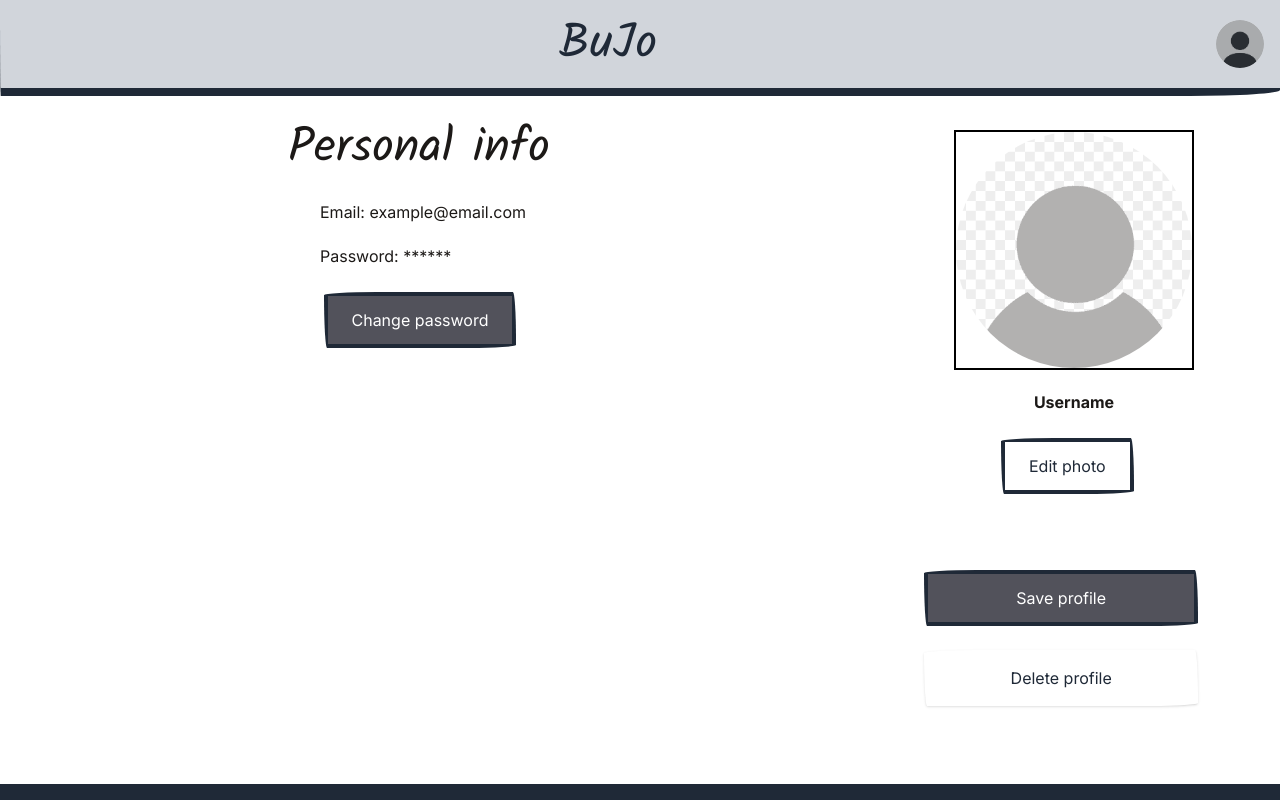
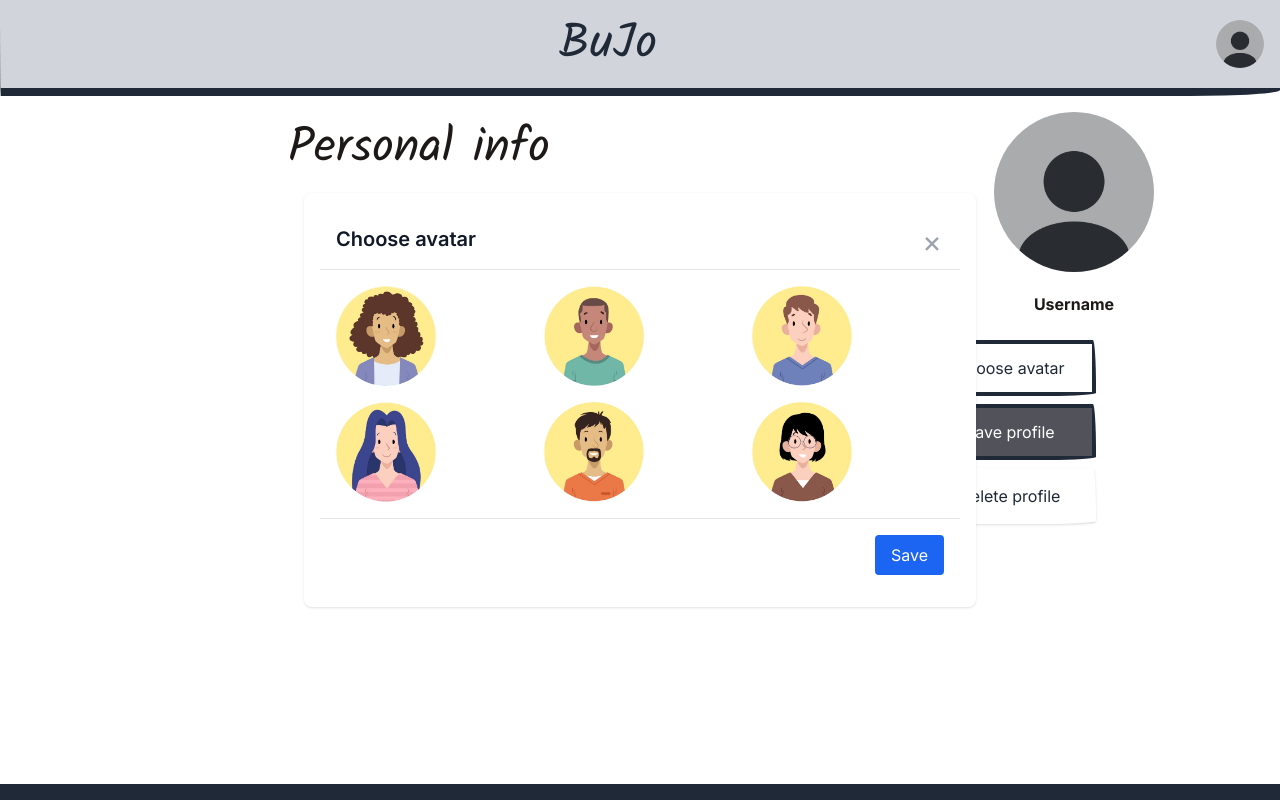
Before and after one commit to Sharkaw/bujoapp, a Next.js app in the folder bujo-app/: page /profile in a window 1280 px wide. Both pictures are taken after a click on the button "Change password". Shown: the top 800 px of the page. Built offline with nearby package versions, Linux system fonts and the light colour scheme; no server answers; the database is empty.

Commit message:
Add modal

```diff
--- a/bujo-app/package.json
+++ b/bujo-app/package.json
@@ -15,7 +15,7 @@
         "flowbite-react": "^0.8.0",
         "iron-session": "^8.0.1",
         "lucide": "^0.368.0",
-        "next": "^14.2.1",
+        "next": "^14.2.3",
         "react": "^18",
         "react-dom": "^18",
         "react-hook-form": "^7.51.3",
--- a/bujo-app/src/app/profile/page.js
+++ b/bujo-app/src/app/profile/page.js
@@ -1,34 +1,85 @@
-import React from 'react';
-import Image from "next/image";
-import { LongButton } from "@/app/components/common/LongButton";
-import { BaseButton } from "@/app/components/common/BaseButton";
-import { IconButton } from "@/app/components/common/IconButton";
-import profile from "@/assets/profile.png";
+"use client";
+
+import React, { useState, useEffect } from 'react';
+import Image from 'next/image';
+import { LongButton } from '@/app/components/common/LongButton';
+import { BaseButton } from '@/app/components/common/BaseButton';
+import profile from '@/assets/profile.png';
 
 const ProfilePage = () => {
+  const [showModal, setShowModal] = useState(false);
+  const [selectedPicture, setSelectedPicture] = useState(null);
+  const [pictureDimensions, setPictureDimensions] = useState({ width: 100, height: 100 });
+
+  useEffect(() => {
+    if (selectedPicture) {
+      const img = new Image();
+      img.src = selectedPicture;
+      img.onload = () => {
+        setPictureDimensions({ width: img.width, height: img.height });
+      };
+    }
+  }, [selectedPicture]);
+
+  const toggleModal = () => setShowModal(!showModal);
+
+  const handlePictureSelect = (picture) => {
+    setSelectedPicture(picture);
+    toggleModal();
+  };
+
   return (
     <div className="flex flex-col md:flex-row w-full max-w-[1000px] mb-10">
       <div className="flex flex-col mt-5 md:w-3/5 mx-auto">
         <h1 className="text-stone-900 mb-5">Personal info</h1>
         <p className="text-stone-900 mb-5 ml-10">Email: example@email.com</p>
         <p className="text-stone-900 mb-5 ml-10">Password: ******</p>
-        <div className="w-48 ml-10"><LongButton title="Change password" variant="success" type="submit" /></div>
+        <div className="w-48 ml-10">
+          <LongButton title="Change password" variant="success" type="submit" onClick={toggleModal} />
+        </div>
       </div>
-      <div className="flex flex-col w-full md:w-1/3 justify-around mx-auto max-w-80 mt-10 md:mt-0 pr-3">
+      <div className="flex flex-col w-full md:w-1/3 justify-item-center mx-auto max-w-80 mt-10 md:mt-0 pr-3">
         <div>
-          <div className="border-black border-2 max-w-40 md:max-w-60 mx-auto">
+          <div className="md:max-w-40 mx-auto mt-4">
             <Image src={profile} alt="user" className=" rounded-full" />
           </div>
           <p className="w-full text-stone-900 my-5 text-center font-bold">Username</p>
-          <div className="w-1/2 mx-auto">
-          <BaseButton title="Edit photo" variant="primary" type="submit" />
+          <div className="flex flex-col w-7/12 mt-10 md:mt-0 justify-center min-h-36">
+            <BaseButton title="Choose avatar" variant="primary" type="submit" onClick={toggleModal} />
+            <BaseButton title="Save profile" variant="success" type="submit" />
+            <BaseButton title="Delete profile" variant="danger" type="submit" />
           </div>
         </div>
-        <div className="flex flex-col w-11/12 mt-10 md:mt-0 justify-between min-h-36">
-          <BaseButton title="Save profile" variant="success" type="submit" />
-          <BaseButton title="Delete profile" variant="danger" type="submit" />
+      </div>
+      {/* modal */}
+      {showModal && (
+        <div id="default-modal" tabIndex="-1" aria-hidden="true" className="fixed inset-0 z-50 overflow-y-auto">
+          <div className="flex items-center justify-center min-h-screen p-4">
+            <div className="relative p-4 w-full max-w-2xl bg-white rounded-lg shadow">
+              <div className="flex items-center justify-between p-4 border-b">
+                <h3 className="text-xl font-semibold text-gray-900">Choose avatar</h3>
+                <button type="button" className="text-gray-400 hover:text-gray-600" onClick={toggleModal}>
+                  <svg className="w-6 h-6" xmlns="http://www.w3.org/2000/svg" viewBox="0 0 20 20" fill="currentColor">
+                    <path fillRule="evenodd" d="M10 12.586l-4.293-4.293-1.414 1.414L8.586 14 4.293 18.293l1.414 1.414L10 15.414l4.293 4.293 1.414-1.414L11.414 14l4.293-4.293-1.414-1.414L10 12.586z" clipRule="evenodd" />
+                  </svg>
+                  <span className="sr-only">Close</span>
+                </button>
+              </div>
+              {/* profile pictures */}
+              <div className="grid grid-cols-3 gap-4 p-4">
+                {[1, 2, 3, 4, 5, 6].map((num) => (
+                  <div key={num} className="relative cursor-pointer" onClick={() => handlePictureSelect(`/profileimages/${num}.png`)}>
+                    <Image src={`/profileimages/${num}.png`} alt={`Picture ${num}`} className="rounded-lg" width={100} height={100} />
+                  </div>
+                ))}
+              </div>
+              <div className="flex items-center justify-end p-4 border-t">
+                <button type="button" className="px-4 py-2 bg-blue-600 text-white rounded hover:bg-blue-700">Save</button>
+              </div>
+            </div>
+          </div>
         </div>
-      </div>
+      )}
     </div>
   );
 };
```
Also changed, not shown: bujo-app/src/assets/profile.png, 1 other file (tests, documents, lock files or other folders).
